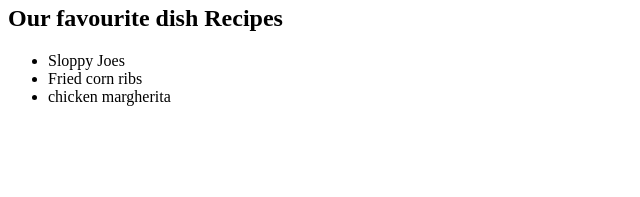
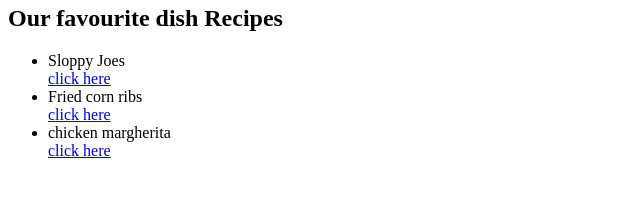
Before and after one commit to carsonideas/odin-recipes, a plain HTML site: page index.html in a window 1280 px wide. Shown: the part 399-596 px from the top of the page, without its empty margins (0-640 px from the left). Drawn offline with Linux system fonts and the light colour scheme.

Commit message:
added links to the three recipes

```diff
--- a/index.html
+++ b/index.html
@@ -9,8 +9,11 @@
 <h2>Our favourite dish Recipes</h2>
 <ul>
     <li>Sloppy Joes</li>
+    <a href="recipes/sloppy-joes.html">click here</a>
     <li>Fried corn ribs</li>
+    <a href="recipes/fried-corn-ribs.html">click here</a>
     <li>chicken margherita</li>
+    <a href="recipes/chicken-margherita.html">click here</a>
 </ul>
         </body>
     </head>
```
